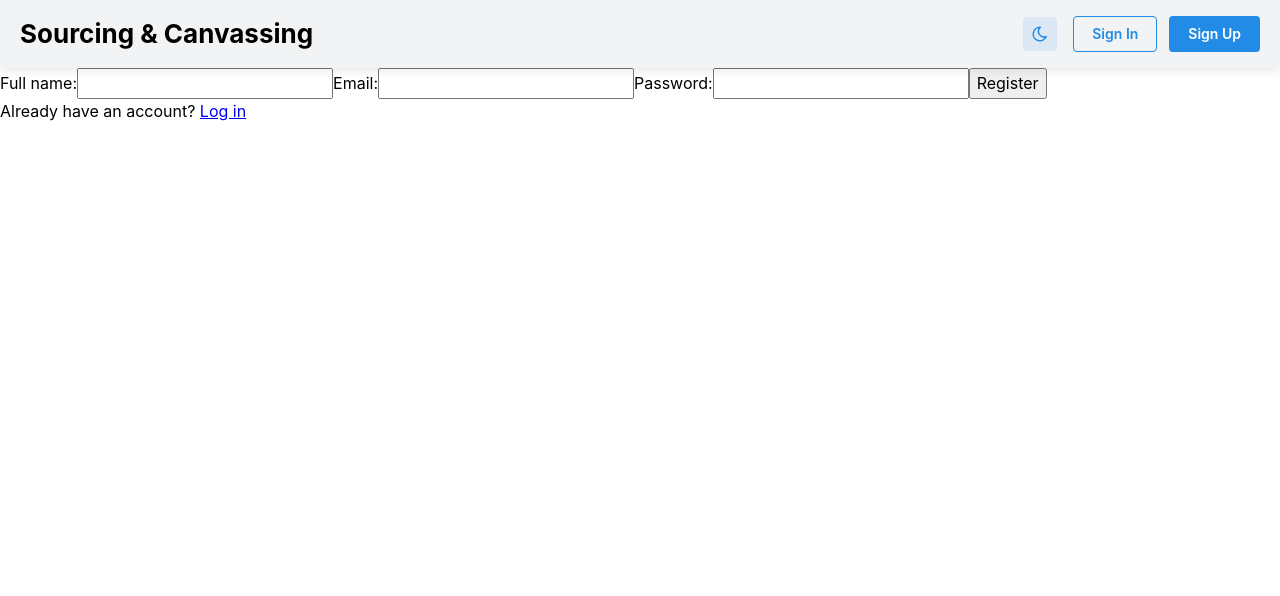
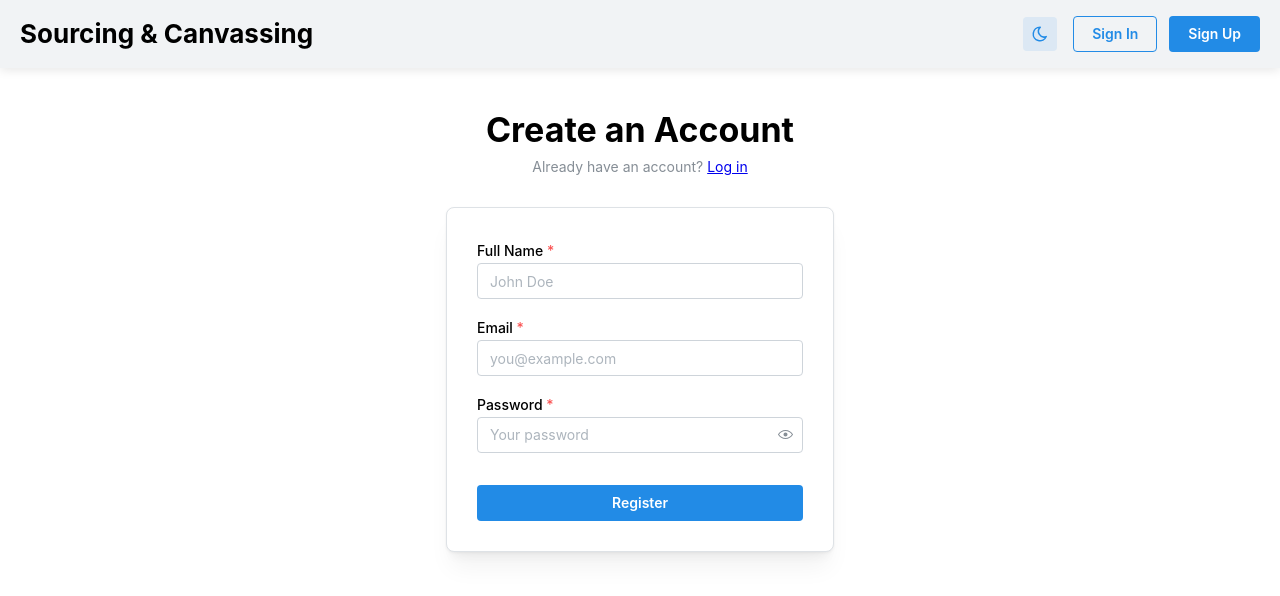
Before and after one commit to xjeyceex/help-earth-now-with-backend, a Next.js app: page /register in a window 1280 px wide. Shown: the top 596 px of the page. Built offline with nearby package versions, Linux system fonts and the light colour scheme.

Commit message:
improve login and register look, add trigger oncreateuser in schema

```diff
--- a/app/(auth)/register/page.tsx
+++ b/app/(auth)/register/page.tsx
@@ -1,40 +1,81 @@
 "use client";
 
 import { userRegister } from "@/actions/post";
+import {
+  Button,
+  Container,
+  Paper,
+  PasswordInput,
+  Text,
+  TextInput,
+  Title,
+} from "@mantine/core";
 import Link from "next/link";
 import { useRouter } from "next/navigation";
+import { FormEvent, useState } from "react";
 
 const RegisterPage = () => {
+  const [errors, setErrors] = useState<string | null>(null);
   const router = useRouter();
 
-  const onSubmit = async (e: React.FormEvent<HTMLFormElement>) => {
+  const onSubmit = async (e: FormEvent<HTMLFormElement>) => {
     e.preventDefault();
 
     const formData = new FormData(e.currentTarget);
     const res = await userRegister(formData);
 
     if (res?.error) {
-      alert(res.message);
+      setErrors(res.message);
       return;
     }
 
     alert("Registration successful! Please confirm your email.");
-    router.push("/login"); // Redirect to login page after success
+    router.push("/login");
   };
 
   return (
-    <form onSubmit={onSubmit}>
-      <label htmlFor="name">Full name:</label>
-      <input id="name" name="name" type="text" required />
-      <label htmlFor="email">Email:</label>
-      <input id="email" name="email" type="email" required />
-      <label htmlFor="password">Password:</label>
-      <input id="password" name="password" type="password" required />
-      <button>Register</button>
-      <div>
+    <Container size={420} my={40}>
+      <Title ta="center">Create an Account</Title>
+      <Text c="dimmed" size="sm" ta="center" mt={5}>
         Already have an account? <Link href="/login">Log in</Link>
-      </div>
-    </form>
+      </Text>
+
+      <Paper withBorder shadow="md" p={30} mt={30} radius="md">
+        <form onSubmit={onSubmit}>
+          <TextInput
+            label="Full Name"
+            name="name"
+            placeholder="John Doe"
+            required
+          />
+          <TextInput
+            label="Email"
+            name="email"
+            placeholder="you@example.com"
+            type="email"
+            mt="md"
+            required
+          />
+          <PasswordInput
+            label="Password"
+            name="password"
+            placeholder="Your password"
+            mt="md"
+            required
+          />
+
+          {errors && (
+            <Text color="red" size="sm" mt="md">
+              {errors}
+            </Text>
+          )}
+
+          <Button fullWidth mt="xl" type="submit">
+            Register
+          </Button>
+        </form>
+      </Paper>
+    </Container>
   );
 };
 
```
Also changed, not shown: actions/get.ts (+23 -21 lines), app/(auth)/login/page.tsx (+53 -14 lines), 1 other file (tests, documents, lock files or other folders).
